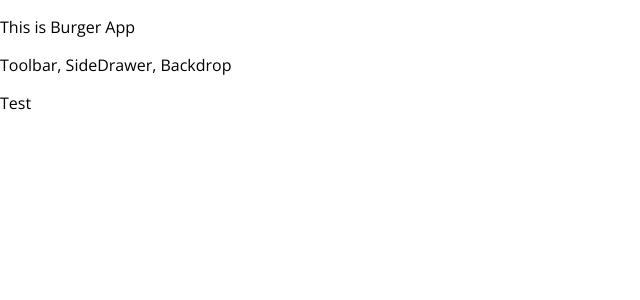
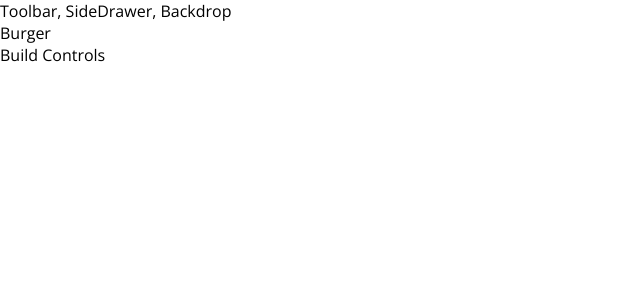
Before and after one commit to hungtang2901/Reactjs-burgerapp, a React app: page / in a window 1280 px wide. Shown: the top 300 px of the page, without its empty margins (0-640 px from the left). Built offline with nearby package versions, Linux system fonts and the light colour scheme.

Commit message:
Adding burger builder and layout style

```diff
--- a/src/App.js
+++ b/src/App.js
@@ -1,14 +1,15 @@
 import React,{Component} from 'react';
 import Layout from './components/Layout/Layout'
+import BurgerBuilder from './containers/BurferBuilder/BurgerBuilder'
 
 
 class App extends Component {
   render() {
     return (
       <div className="App">
-        <p>This is Burger App</p>
+
         <Layout>
-          <p>Test</p>
+          <BurgerBuilder/>
         </Layout>
       </div>
     );
--- /dev/null
+++ b/src/components/Layout/Layout.css
@@ -0,0 +1,3 @@
+.Content {
+    margin-top: 16px;
+}
--- a/src/components/Layout/Layout.js
+++ b/src/components/Layout/Layout.js
@@ -1,11 +1,12 @@
 import React from 'react';
 import Auxi from '../../hoc/Auxi';
+import classes from './Layout.css';
 
 
 const layout =(props)=> (
     <Auxi>
          <div>Toolbar, SideDrawer, Backdrop</div>
-        <main>
+        <main className={classes.Content}>
             {props.children}
         </main>
     </Auxi>
--- /dev/null
+++ b/src/containers/BurferBuilder/BurgerBuilder.js
@@ -0,0 +1,14 @@
+import React from 'react';
+import Auxi from '../../hoc/Auxi'
+
+class BurgerBuilder extends React.Component {
+    render(){
+        return (
+            <Auxi>
+                <div>Burger</div>
+                <div>Build Controls</div>
+            </Auxi>
+        );
+    }
+}
+export default BurgerBuilder;
```
